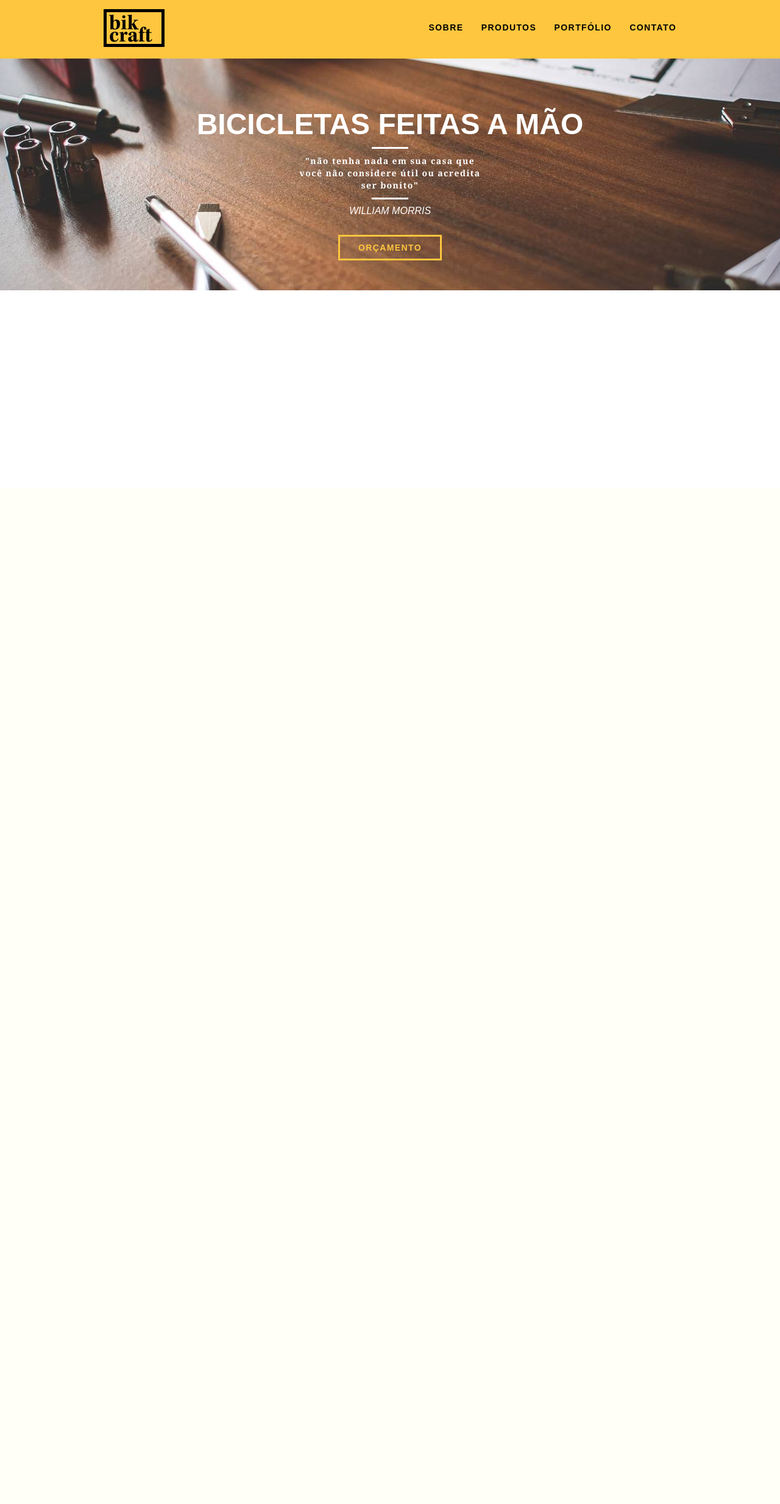
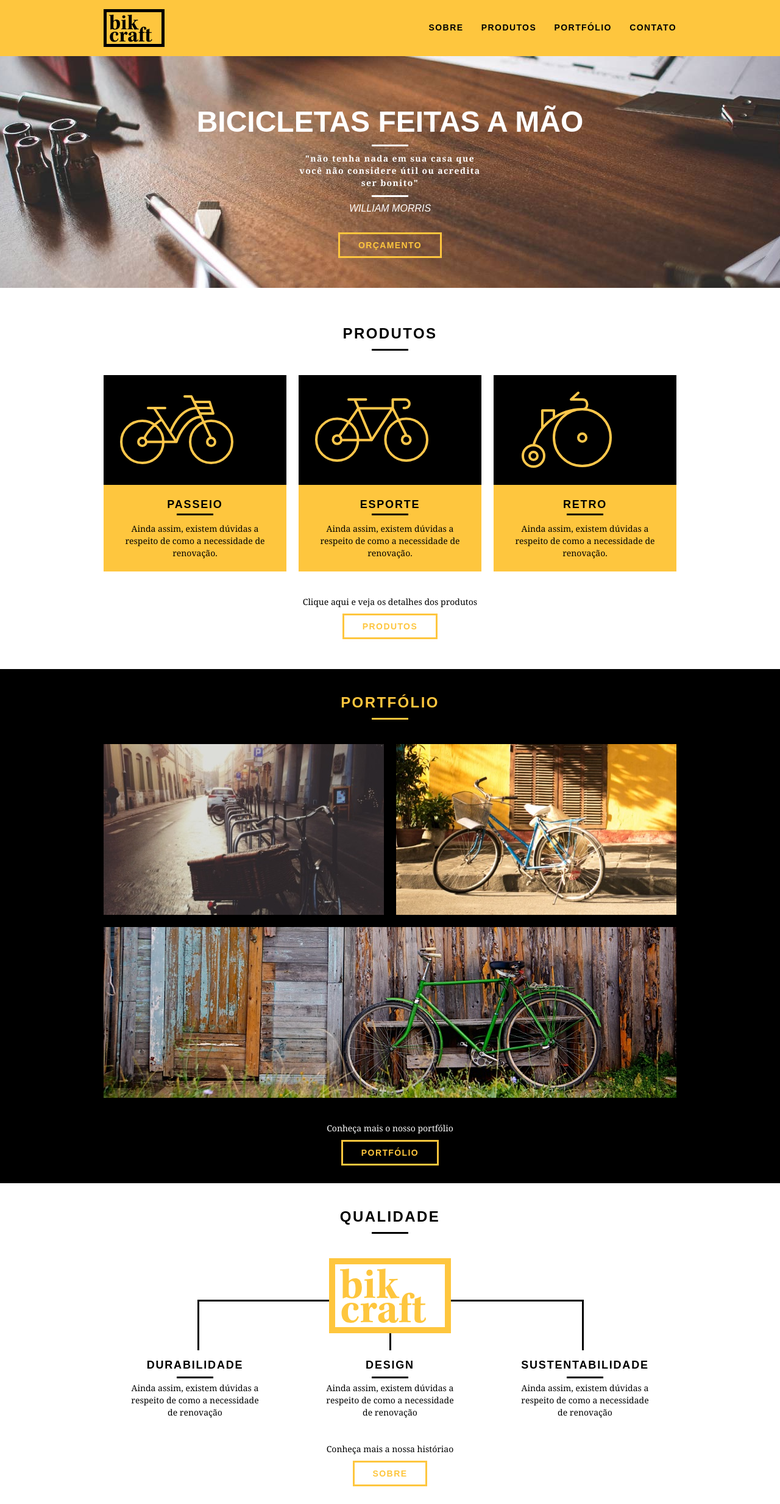
Before and after one commit to Alexbbianchi/Design_Course, a PHP site: page / in a window 1280 px wide. Shown: the whole page at 61% size. Before the commit the page ends 476 px from the top, so only its background shows below. Run offline with PHP 8.4, Linux system fonts and the light colour scheme.

Commit message:
Finalizado - Produtos, qualidade e Portfolio

```diff
--- a/css/style.css
+++ b/css/style.css
@@ -8,6 +8,10 @@ p {
     font-family: Georgia, 'Times New Roman', Times, serif;
     font-size: 14px;
     line-height: 20px;
+}
+
+img {
+    display: block;
 }
 
 .btn {
@@ -26,6 +30,31 @@ p {
     border-color: #fff;
 }
 
+.btn.btn-black:hover {
+    color: #000;
+    border-color: #000;
+}
+
+.subtitulo {
+    font-size: 24px;
+    line-height: 30px;
+    font-weight: bold;
+    letter-spacing: .1em;
+    color: #000;
+    text-transform: uppercase;
+    text-align: center;
+    margin-bottom: 40px;
+}
+
+.subtitulo::after {
+    content: "";
+    display: block;
+    width: 60px;
+    height: 3px;
+    background: #000;
+    margin: 10px auto;
+}
+
 /* Header */
 
 .header {
@@ -34,6 +63,7 @@ p {
     top: 0;
     background: #fec63e;
     padding: 15px 0;
+    z-index: 10;
 }
 
 .header_menu {
@@ -66,7 +96,7 @@ p {
     height: 380px;
     background: url("../img/bg.jpg") no-repeat center;
     background-size: cover;
-    margin-top: 96px;
+    margin-top: 92px;
     text-align: center;
     padding-top: 80px;
 }
@@ -104,3 +134,123 @@ p {
     font-style: 14px;
     letter-spacing: .1em;
 }
+
+/* Produtos */
+
+.produtos {
+    padding: 60px 0;
+}
+
+.produtos_lista li{
+    background: #fec63e;
+    text-align: center;
+}
+
+.produtos_lista li h3{
+    font-weight: bold;
+    font-size: 18px;
+    line-height: 25px;
+    text-transform: uppercase;
+    letter-spacing: .1em;
+    margin-top: 20px;
+}
+
+.produtos_lista li h3:after{
+    content: "";
+    display: block;
+    width: 60px;
+    height: 3px;
+    background: #000;
+    margin: 2px auto;
+}
+
+.produtos_lista li p {
+    padding: 10px 20px 20px 20px;
+}
+.produtos_icone {
+    background: #000;
+    padding: 20px;
+}
+
+.call {
+    padding-top: 40px;
+    text-align: center;
+    clear: both;
+}
+
+.call p {
+    margin-bottom: 20px;
+}
+
+/* Portfólio */
+
+.portfolio {
+    width: 100%;
+    background: #000;
+    padding: 40px 0;
+}
+
+.portfolio .subtitulo {
+    color: #fec63e;
+}
+
+.portfolio .subtitulo::after {
+    background: #fec63e;;
+}
+
+.portfolio_lista li:last-child {
+    margin-top: 20px;
+}
+
+.portfolio .call p {
+    color: #fff;
+}
+
+/* Qualidade */
+
+.qualidade {
+    padding: 40px 0;
+}
+
+.qualidade::after {
+    content: "";
+    width: 634px;
+    height: 83px;
+    display: block;
+    background: url("../img/linhas.svg") no-repeat center;
+    position: absolute;
+    top: 191px;
+    right: 162px;
+    z-index: -1;
+}
+
+.qualidade img {
+    margin: 0 auto;
+}
+
+.qualidade_lista {
+    padding-top: 20px;
+}
+
+.qualidade_lista li {
+    text-align: center;
+    padding: 0 40px;
+}
+
+.qualidade_lista li h3{
+    font-weight: bold;
+    font-size: 18px;
+    line-height: 25px;
+    text-transform: uppercase;
+    letter-spacing: .1em;
+    margin-top: 20px;
+}
+
+.qualidade_lista li h3:after{
+    content: "";
+    display: block;
+    width: 60px;
+    height: 3px;
+    background: #000;
+    margin: 6px auto;
+}
--- a/index.html
+++ b/index.html
@@ -39,5 +39,77 @@
         </div>
     </section>
     <!-- #endregion -->
+    <!-- #region Produtos-->
+    <section class="produtos container">
+        <h2 class="subtitulo">Produtos</h2>
+        <ul class="produtos_lista">
+            <li class="grid-1-3">
+                <div class="produtos_icone">
+                    <img src="img/produtos/passeio.svg" alt="Bikcraft passeio">
+                </div>
+                <h3>Passeio</h3>
+                <p>Ainda assim, existem dúvidas a respeito de como a necessidade de renovação.</p>
+            </li>
+            <li class="grid-1-3">
+                <div class="produtos_icone">
+                    <img src="img/produtos/esporte.svg" alt="Bikcraft esporte">
+                </div>
+                <h3>Esporte</h3>
+                <p>Ainda assim, existem dúvidas a respeito de como a necessidade de renovação.</p>
+            </li>
+            <li class="grid-1-3">
+                <div class="produtos_icone">
+                    <img src="img/produtos/retro.svg" alt="Bikcraft retro">
+                </div>
+                <h3>Retro</h3>
+                <p>Ainda assim, existem dúvidas a respeito de como a necessidade de renovação.</p>
+            </li>
+        </ul>
+        <div class="call">
+            <p>Clique aqui e veja os detalhes dos produtos</p>
+            <a href="produtos.html" class="btn btn-black">Produtos</a>
+        </div>
+    </section>
+    <!-- #endregion -->
+    <!-- #region Produtos -->
+    <section class="portfolio">
+        <div class="container">
+            <h2 class="subtitulo">Portfólio</h2>
+            <ul class="portfolio_lista">
+                <li class="grid-8"><img src="img/portfolio/retro.jpg" alt="Portfolio retro"></li>
+                <li class="grid-8"><img src="img/portfolio/passeio.jpg" alt="Portfolio passeio"></li>
+                <li class="grid-16"><img src="img/portfolio/esporte.jpg" alt="Portfolio esporte"></li>
+            </ul>
+            <div class="call">
+                <p>Conheça mais o nosso portfólio</p>
+                <a href="portfolio.html" class="btn">Portfólio</a>
+            </div>
+        </div>
+    </section>
+    <!-- #endregion -->
+    <!-- #region Qualidade -->
+    <section class="qualidade container">
+        <h2 class="subtitulo">Qualidade</h2>
+        <img src="img/bikcraft-qualidade.svg" alt="Bikcraft">
+        <ul class="qualidade_lista">
+            <li class="grid-1-3">
+                <h3>Durabilidade</h3>
+                <p>Ainda assim, existem dúvidas a respeito de como a necessidade de renovação</p>
+            </li>
+            <li class="grid-1-3">
+                <h3>Design</h3>
+                <p>Ainda assim, existem dúvidas a respeito de como a necessidade de renovação</p>
+            </li>
+            <li class="grid-1-3">
+                <h3>Sustentabilidade</h3>
+                <p>Ainda assim, existem dúvidas a respeito de como a necessidade de renovação</p>
+            </li>
+        </ul>
+        <div class="call">
+            <p>Conheça mais a nossa históriao</p>
+            <a href="sobre.html" class="btn btn-black">Sobre</a>
+        </div>
+    </section>
+    <!-- #endregion -->
 </body>
 </html>
```
